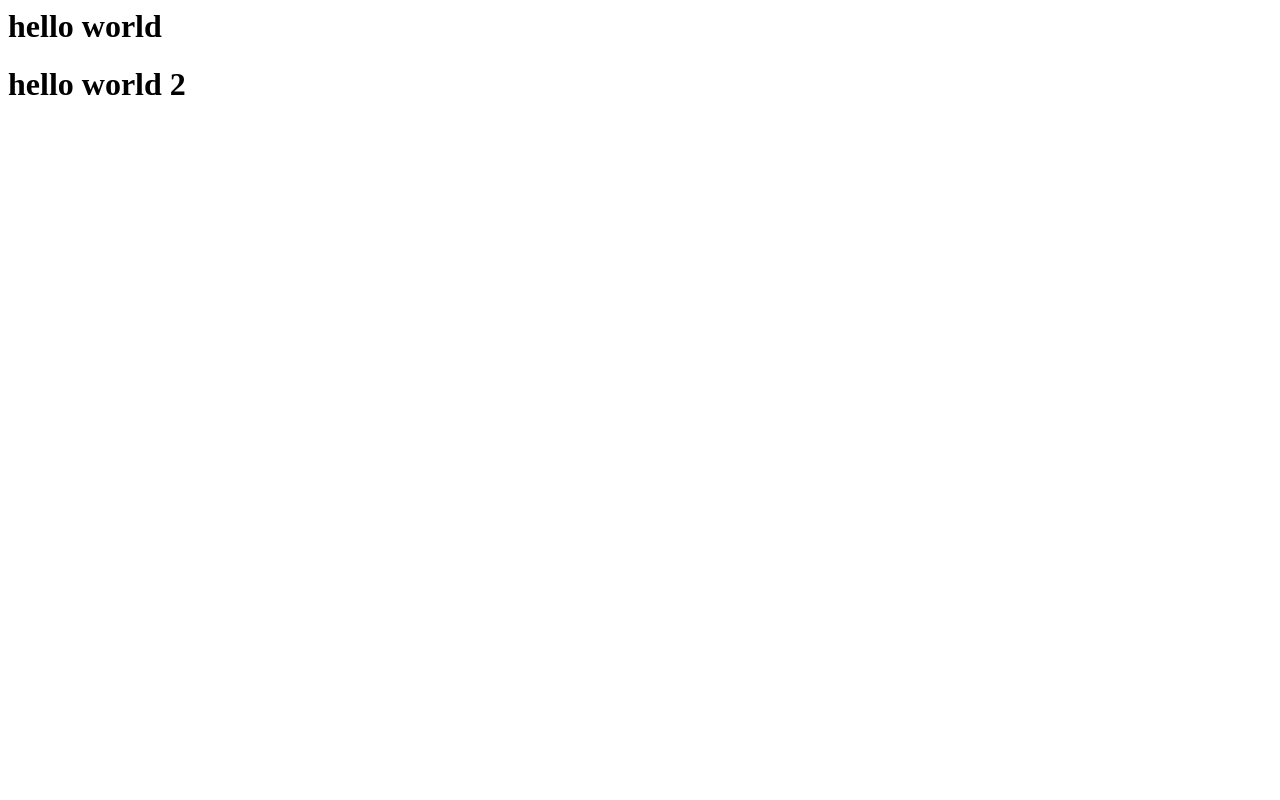
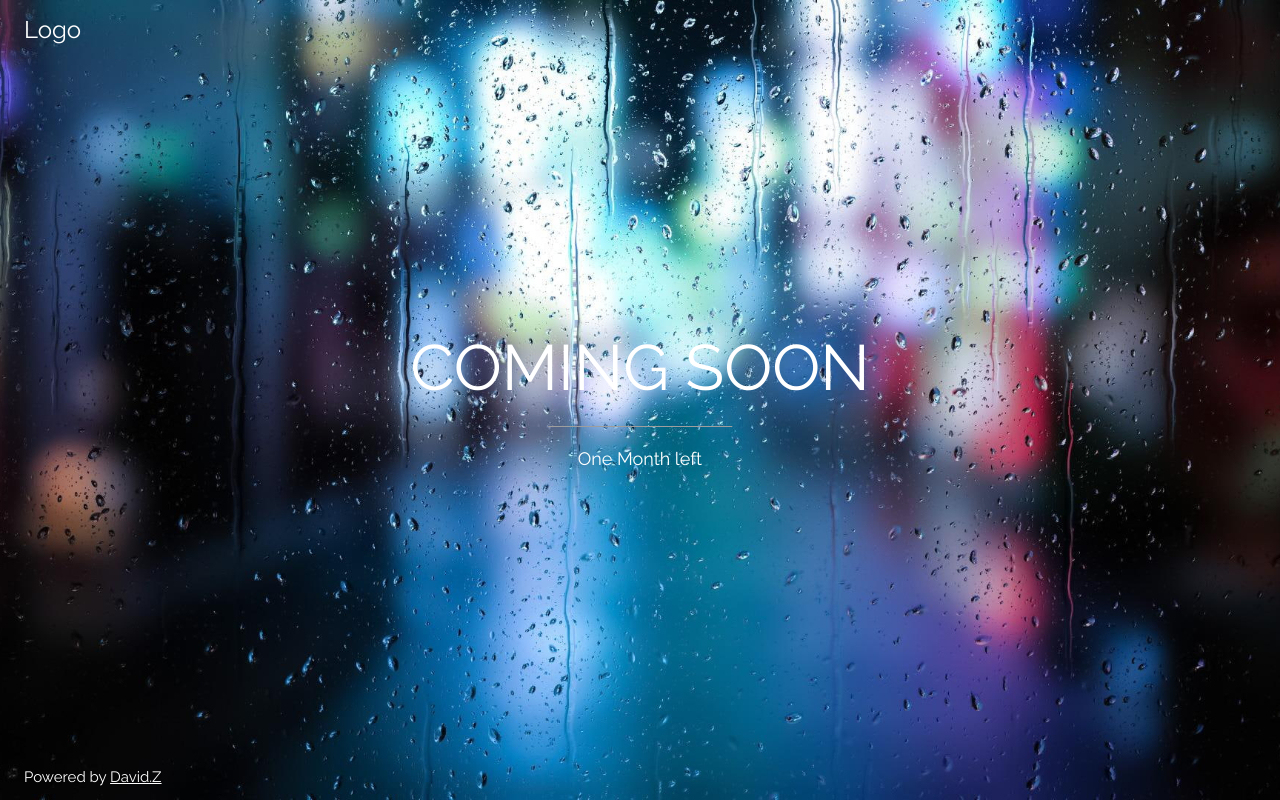
Before and after one commit to davidz-ds/dz-proj-demo, a plain HTML site: page index.html in a window 1280 px wide. Drawn offline with nearby package versions, Linux system fonts and the light colour scheme.

Commit message:
adding coming soon main page

```diff
--- a/index.html
+++ b/index.html
@@ -1,2 +1,37 @@
-<h1>hello world</h1>
-<h1>hello world 2 </h1>
+<!DOCTYPE html>
+<html>
+<title>W3.CSS Template</title>
+<meta charset="UTF-8">
+<meta name="viewport" content="width=device-width, initial-scale=1">
+<link rel="stylesheet" href="https://www.w3schools.com/w3css/4/w3.css">
+<link rel="stylesheet" href="https://fonts.googleapis.com/css?family=Raleway">
+
+<style>
+body,h1 {font-family: "Raleway", sans-serif}
+body, html {height: 100%}
+.bgimg {
+  background-image: url('image/background.jpg');
+  min-height: 100%;
+  background-position: center;
+  background-size: cover;
+}
+</style>
+
+<body>
+
+<div class="bgimg w3-display-container w3-animate-opacity w3-text-white">
+  <div class="w3-display-topleft w3-padding-large w3-xlarge">
+    Logo
+  </div>
+  <div class="w3-display-middle">
+    <h1 class="w3-jumbo w3-animate-top">COMING SOON</h1>
+    <hr class="w3-border-grey" style="margin:auto;width:40%">
+    <p class="w3-large w3-center">One Month left</p>
+  </div>
+  <div class="w3-display-bottomleft w3-padding-large">
+    Powered by <a href="https://www.w3schools.com/w3css/default.asp" target="_blank">David.Z</a>
+  </div>
+</div>
+
+</body>
+</html>
```
Also changed, not shown: image/background.jpg (added), 3 other files.
